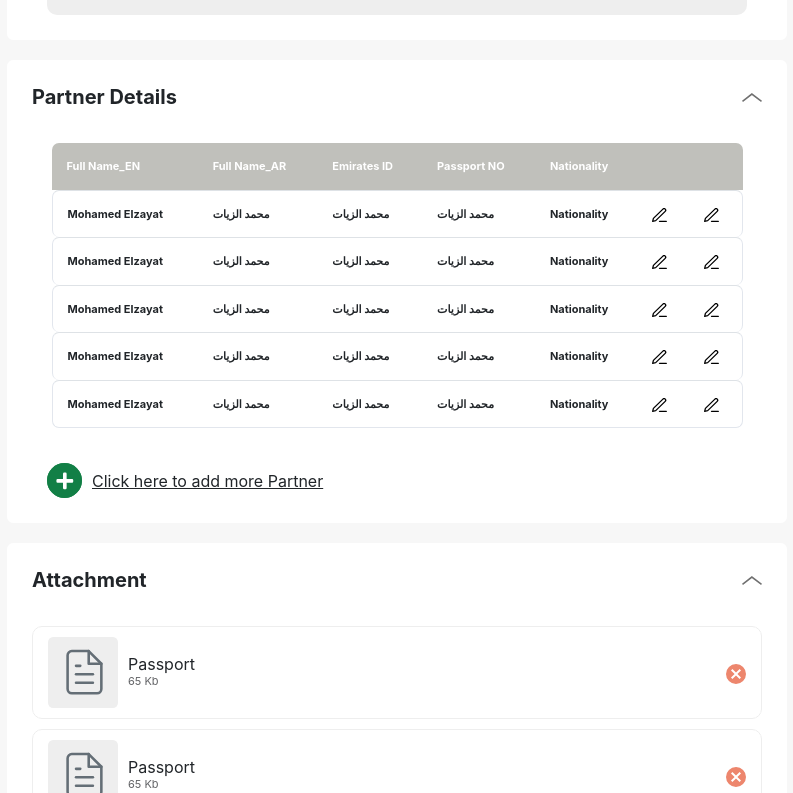
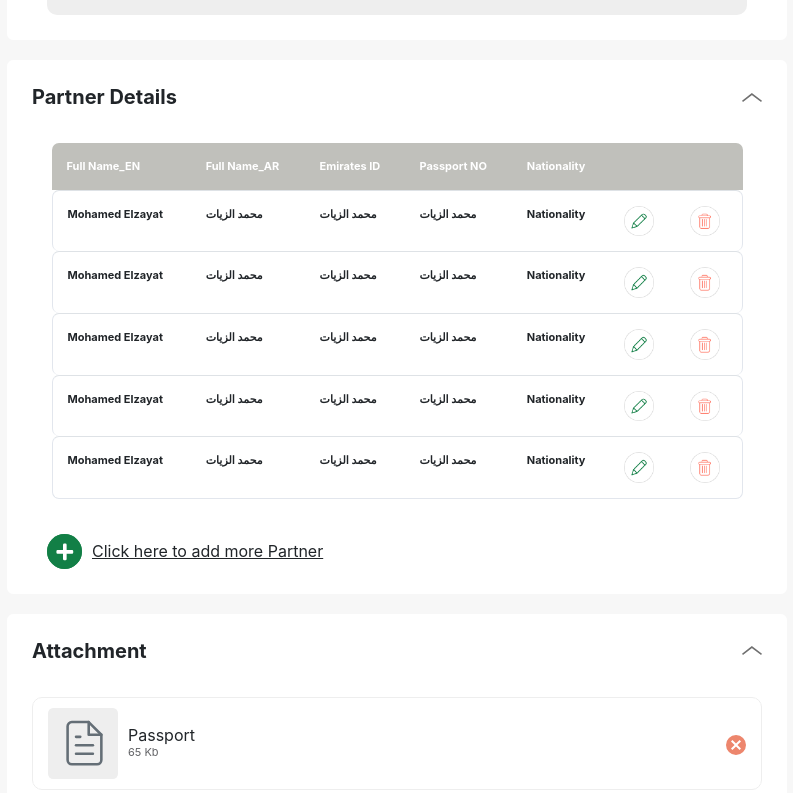
Before and after one commit to t0nxx/intertec, a React (Create React App) app: page /review in a window 1280 px wide. Shown: the part 2007-2800 px from the top of the page, without its empty margins (243-1036 px from the left). Built offline with nearby package versions, Linux system fonts and the light colour scheme.

Commit message:
Fix top nav and next button and add delete icon

```diff
--- a/src/components/buttons/next-button/next-button.scss
+++ b/src/components/buttons/next-button/next-button.scss
@@ -15,15 +15,14 @@
     background-image: url(../../../assets/cover.svg);
     background-size: contain;
     background-repeat: no-repeat;
+    top: 12px;
   }
   &::before {
     left: -29px;
-    top: 18px;
     transform: rotate(-11deg);
   }
   &::after {
     right: -29px;
-    top: 18px;
     transform: rotate(70deg);
   }
   button {
@@ -35,6 +34,7 @@
     justify-content: center;
     font-size: 16px;
     position: relative;
+    height: 40px;
     img {
       width: 15px;
       margin-left: 5px;
--- a/src/components/page-header/page-header.scss
+++ b/src/components/page-header/page-header.scss
@@ -34,7 +34,7 @@ html[lang="ar"] {
   box-shadow: 0 0px 5px -2px #000000;
   background-color: #ffffff !important;
   min-height: 70px;
-  position: relative;
+  // position: relative;
   .saveOrCancel {
     position: absolute;
     top: 50%;
--- a/src/components/screens/pharamaceutical-establishment/etablishment-inforamtion/establishment-information.scss
+++ b/src/components/screens/pharamaceutical-establishment/etablishment-inforamtion/establishment-information.scss
@@ -1,4 +1,10 @@
-.card-header {
-  background-color: #fff;
-  border-bottom: none;
+.estaplishmentInformation {
+  .card-header {
+    background-color: #fff;
+    border-bottom: none;
+  }
+  .nextBtn::before,
+  .nextBtn::after {
+    top: 20px;
+  }
 }
--- a/src/components/screens/pharamaceutical-establishment/etablishment-inforamtion/establishment-information.tsx
+++ b/src/components/screens/pharamaceutical-establishment/etablishment-inforamtion/establishment-information.tsx
@@ -63,7 +63,7 @@ const EstablishmentInformationComponent = (props: IProps) => {
     /**
      * this should be abstacted  . later i will bake a style for card only usin styled component
      */
-    <Card>
+    <Card className="estaplishmentInformation">
       <Card.Body>
         <Form onSubmit={handleSubmit(onSubmit)}>
           <Form.Row>
@@ -79,10 +79,9 @@ const EstablishmentInformationComponent = (props: IProps) => {
                 isValid={formState.touched.establishmentName && !errors.establishmentName}
                 isInvalid={errors.establishmentName}
               />
-              {
-                errors.establishmentName ? <span className="text-danger">{t(`${errors.establishmentName?.message}`)}</span> : null
-              }
-
+              {errors.establishmentName ? (
+                <span className="text-danger">{t(`${errors.establishmentName?.message}`)}</span>
+              ) : null}
             </Form.Group>
 
             <Form.Group as={Col} md="6" sm="12" controlId="formGridPassword">
@@ -99,10 +98,11 @@ const EstablishmentInformationComponent = (props: IProps) => {
                 }
                 isInvalid={errors.establishmentNameArabic}
               />
-              {
-                errors.establishmentNameArabic ? <span className="text-danger">{t(`${errors.establishmentNameArabic?.message}`)}</span> : null
-              }
-
+              {errors.establishmentNameArabic ? (
+                <span className="text-danger">
+                  {t(`${errors.establishmentNameArabic?.message}`)}
+                </span>
+              ) : null}
             </Form.Group>
           </Form.Row>
 
@@ -125,9 +125,9 @@ const EstablishmentInformationComponent = (props: IProps) => {
                 <option> Establishment Type 2</option>
                 <option> Establishment Type 3</option>
               </Form.Control>
-              {
-                errors.establishmentType ? <span className="text-danger">{t(`${errors.establishmentType?.message}`)}</span> : null
-              }
+              {errors.establishmentType ? (
+                <span className="text-danger">{t(`${errors.establishmentType?.message}`)}</span>
+              ) : null}
             </Form.Group>
 
             <Form.Group as={Col} md="6" sm="12" controlId="formGridState">
@@ -148,10 +148,9 @@ const EstablishmentInformationComponent = (props: IProps) => {
                 <option>Category 2 </option>
                 <option>Category 3 </option>
               </Form.Control>
-              {
-                errors.Category ? <span className="text-danger">{t(`${errors.Category?.message}`)}</span> : null
-              }
-
+              {errors.Category ? (
+                <span className="text-danger">{t(`${errors.Category?.message}`)}</span>
+              ) : null}
             </Form.Group>
           </Form.Row>
           {props.isForReviewPage ? <SaveAndCancel onCancel={onCancelHandler} /> : <NextButton />}
--- a/src/components/screens/pharamaceutical-establishment/partner-details/partner-details.tsx
+++ b/src/components/screens/pharamaceutical-establishment/partner-details/partner-details.tsx
@@ -9,13 +9,13 @@ import AddPartnerComponent from "./add-partner/add-partner";
 // Import images
 import add from "../../../../assets/add.svg";
 import leftArrow from "../../../../assets/leftArrow.svg";
-import pen from "../../../../assets/editPen.svg";
 import { ActionTypes, StateSelectorInterface } from "../../../../redux/reducers/helper";
 import { IProps } from "../shared/components-props";
 import SaveAndCancel from "../../../buttons/save-and-cancel/save-and-cancel";
 import NextButton from "../../../buttons/next-button/next-button";
 import addMore from "../../../../assets/addMore.svg";
-
+import edit from "../../../../assets/enditPenInCircle.png";
+import remove from "../../../../assets/deleteIconInCircle.png";
 
 const PartnerDetailsComponent = (props: IProps) => {
   const { t } = useTranslation();
@@ -159,10 +159,10 @@ const PartnerDetailsComponent = (props: IProps) => {
                     <td> {row.nameAr}</td>
                     <td> {row.nationality}</td>
                     <td>
-                      <Image src={pen} />
+                      <Image src={edit} />
                     </td>
                     <td>
-                      <Image src={pen} onClick={(e) => removeFromTable(row.index)} />
+                      <Image src={remove} onClick={(e) => removeFromTable(row.index)} />
                     </td>
                   </tr>
                 ))}
--- a/src/components/screens/pharamaceutical-establishment/shared/shared.scss
+++ b/src/components/screens/pharamaceutical-establishment/shared/shared.scss
@@ -195,7 +195,7 @@ body {
         color: white;
         background-color: #c0c0bb;
         border: 0;
-        font-size: 13px;
+        font-size: 12px;
         padding: 15px;
         &:first-child {
           border-radius: 7px 0 0 0;
@@ -221,7 +221,7 @@ body {
           border-right: 1px solid #e2e6ed;
         }
         img {
-          width: 15px;
+          width: 30px;
           cursor: pointer;
         }
       }
```
Also changed, not shown: src/assets/deleteIconInCircle.png (added), src/assets/enditPenInCircle.png (added).
